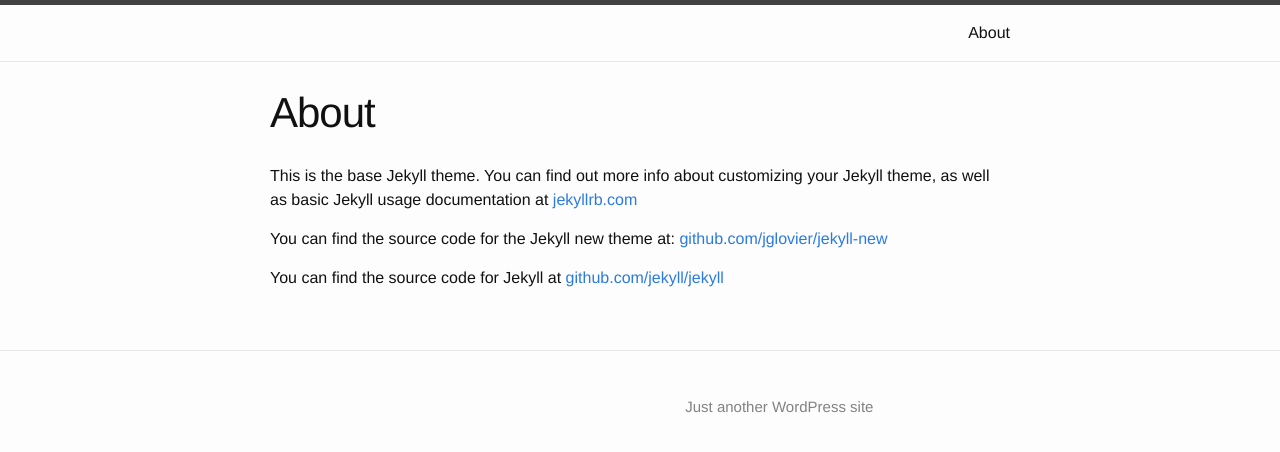
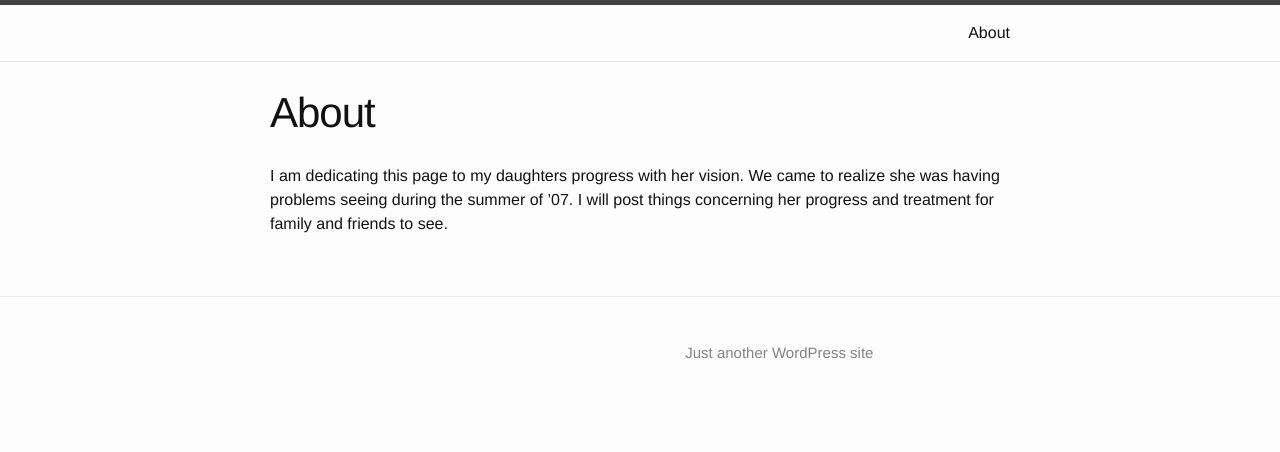
Before and after one commit to cgorshing/alyssa-site, a Jekyll site: the page built from about.md, in a window 1280 px wide. Shown: the top 452 px of the page. Built offline with Jekyll 4.4.1, drawn with Linux system fonts in a browser that asks for light colours.

Commit message:
Added about page and updated _config.yml, but the perma's are set in each page :(

```diff
--- a/_config.yml
+++ b/_config.yml
@@ -1,2 +1,4 @@
 name: Alyssa's Site
 description: Just another WordPress site
+
+permalink: /:year/:month/:day/:title
--- a/about.md
+++ b/about.md
@@ -1,11 +1,6 @@
 ---
+title: About
+author: cgorshing
 layout: page
-title: About
-permalink: /about/
 ---
-
-This is the base Jekyll theme. You can find out more info about customizing your Jekyll theme, as well as basic Jekyll usage documentation at [jekyllrb.com](http://jekyllrb.com/)
-
-You can find the source code for the Jekyll new theme at: [github.com/jglovier/jekyll-new](https://github.com/jglovier/jekyll-new)
-
-You can find the source code for Jekyll at [github.com/jekyll/jekyll](https://github.com/jekyll/jekyll)
+I am dedicating this page to my daughters progress with her vision. We came to realize she was having problems seeing during the summer of &#8217;07. I will post things concerning her progress and treatment for family and friends to see.
```
